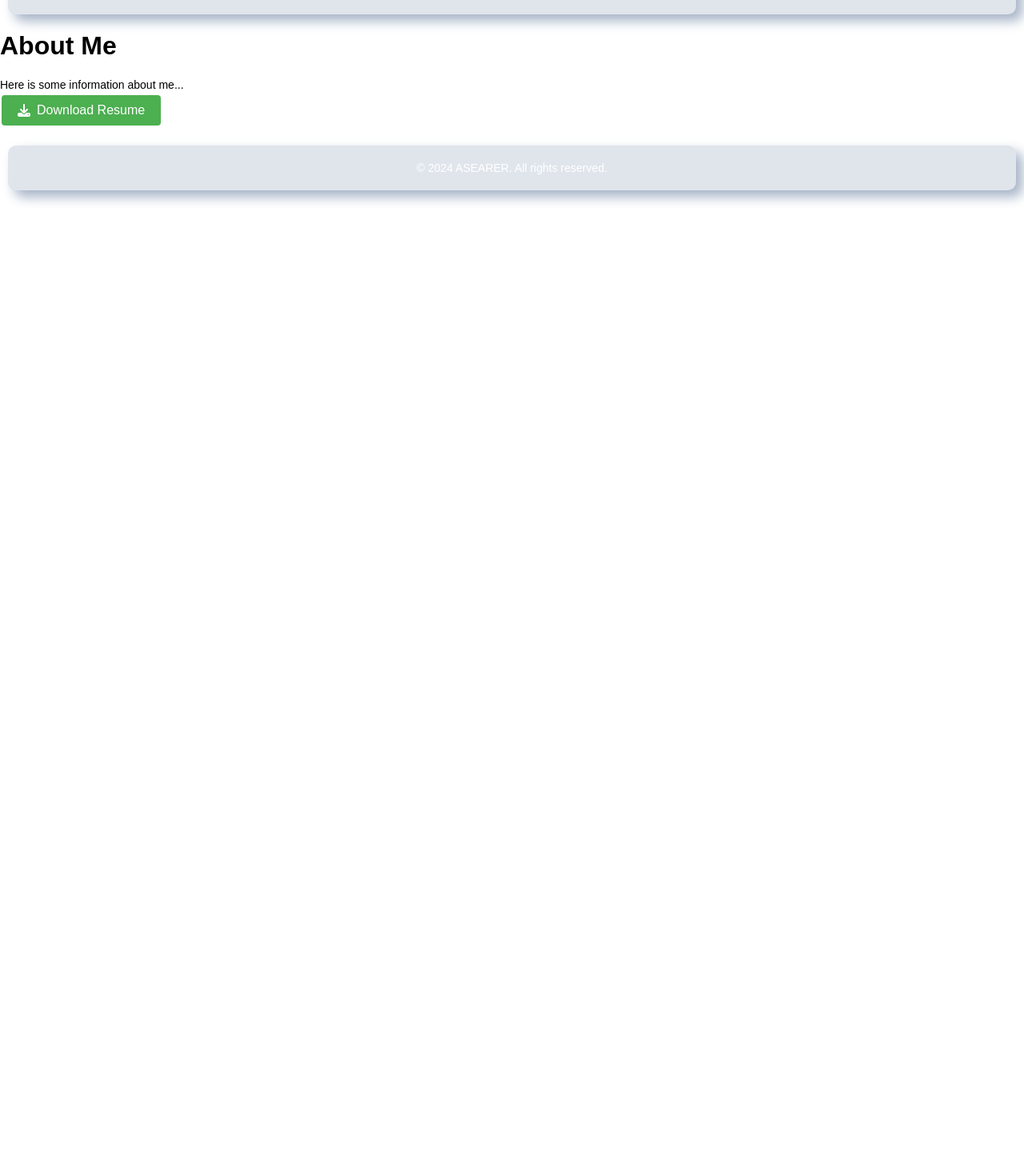
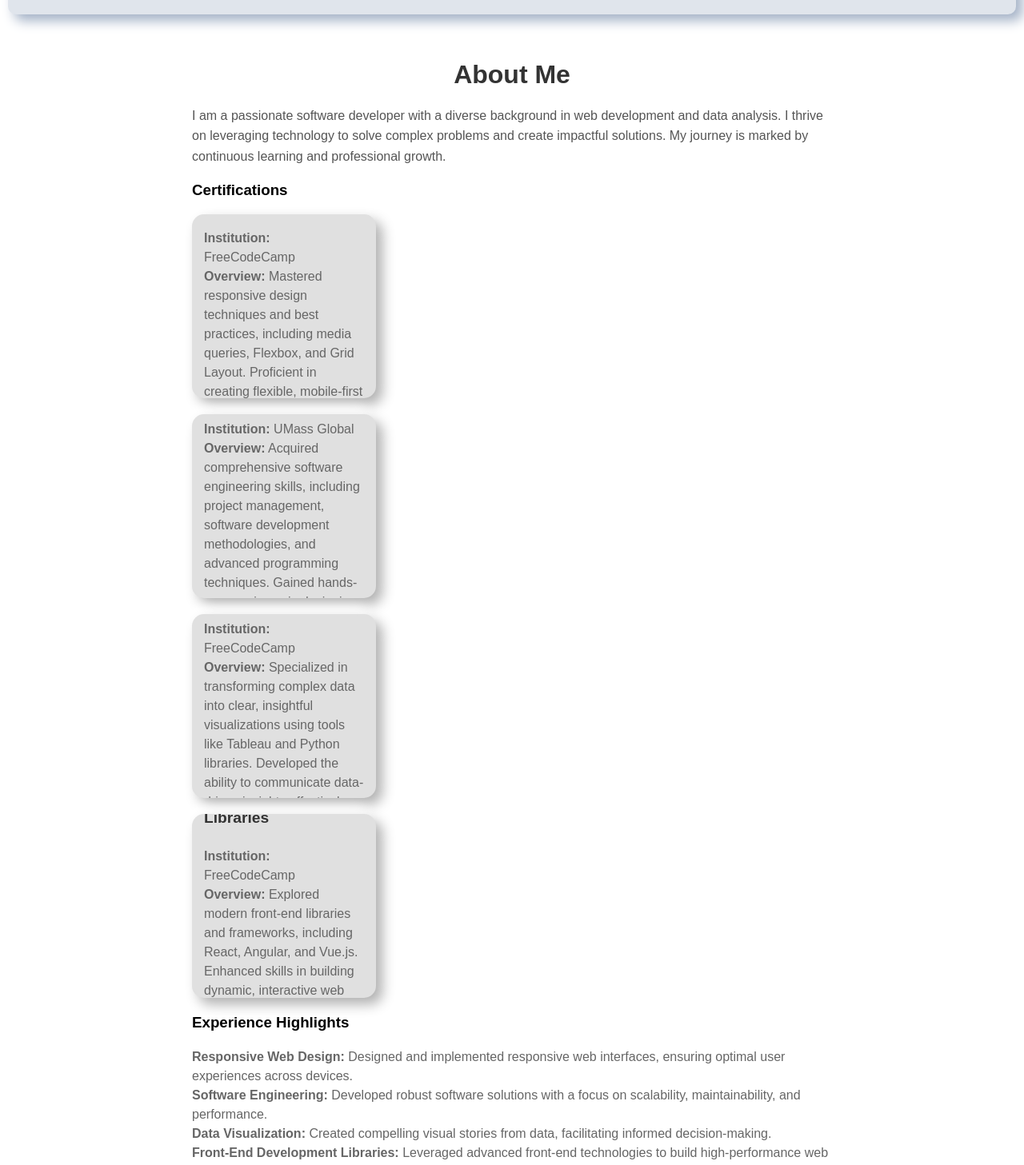
Before and after one commit to asearer/portfolio, a React (Create React App) app: page /about in a window 1280 px wide. Shown: the part 80-1537 px from the top of the page at 80% size. Before the commit the page ends 800 px from the top, so only its background shows below. Built offline with nearby package versions, Linux system fonts and the light colour scheme.

Commit message:
On branch main  Your branch is up to date with 'origin/main'.  Changes to be committed: 	modified:   src/components/About.css 	modified:   src/components/About.js

```diff
--- a/src/components/About.css
+++ b/src/components/About.css
@@ -1,4 +1,98 @@
-/* About.css */
+/* About Section Styling */
+.about-section {
+  padding: 20px;
+  max-width: 800px;
+  margin: auto;
+}
+
+.about-section h2 {
+  font-size: 2rem;
+  color: #333;
+  margin-bottom: 20px;
+}
+
+.about-section p {
+  font-size: 1rem;
+  line-height: 1.6;
+  color: #555;
+}
+
+.certification-item {
+  margin-bottom: 20px;
+}
+
+.certification-item h4 {
+  font-size: 1.2rem;
+  color: #333;
+}
+
+.certification-item ul {
+  list-style: none;
+  padding: 0;
+  margin: 0;
+}
+
+.certification-item li {
+  font-size: 1rem;
+  line-height: 1.5;
+  color: #666;
+}
+
+.experience-highlights {
+  margin-top: 20px;
+}
+
+.experience-highlights ul {
+  list-style: none;
+  padding: 0;
+  margin: 0;
+}
+
+.experience-highlights li {
+  font-size: 1rem;
+  line-height: 1.5;
+  color: #666;
+}
+
+.modal-button {
+  background-color: #007bff; /* Modern blue color */
+  border: none;
+  color: #fff;
+  padding: 12px 24px; /* Increased padding */
+  text-align: center;
+  text-decoration: none;
+  display: inline-flex; /* Inline-flex for text and icon alignment */
+  align-items: center;
+  font-size: 16px;
+  border-radius: 6px; /* Rounded corners */
+  margin: 5px;
+  cursor: pointer;
+  transition: background-color 0.3s ease; /* Smooth color transition */
+}
+
+.modal-button:hover {
+  background-color: #0056b3; /* Darker blue on hover */
+}
+
+.modal-button .fa-download {
+  margin-right: 10px; /* Space between icon and text */
+}
+
+.close {
+  color: #555; /* Darker close button color */
+  float: right;
+  font-size: 24px; /* Slightly smaller font size */
+  font-weight: bold;
+  transition: color 0.3s ease; /* Smooth color transition */
+}
+
+.close:hover,
+.close:focus {
+  color: #000; /* Darker color on hover/focus */
+  text-decoration: none;
+  cursor: pointer;
+}
+
 .modal {
   display: none;
   position: fixed;
@@ -8,55 +102,26 @@
   width: 100%;
   height: 100%;
   overflow: auto;
-  background-color: rgba(0, 0, 0, 0.4);
+  background-color: rgba(0, 0, 0, 0.6); /* Slightly darker overlay */
 }
 
 .modal-content {
-  background-color: #fefefe;
-  margin: 15% auto;
+  background-color: #fff;
+  margin: 10% auto; /* Adjusted margin for vertical centering */
   padding: 20px;
-  border: 1px solid #888;
-  width: 80%;
-  max-width: 400px;
-  border-radius: 10px;
+  border: 1px solid #ddd; /* Light border for modern look */
+  width: 90%; /* Increased width for responsiveness */
+  max-width: 500px; /* Larger max-width for big screens */
+  border-radius: 12px; /* Larger border-radius for softer look */
+  box-shadow: 0 4px 8px rgba(0, 0, 0, 0.2); /* Subtle shadow */
+  animation: fadeIn 0.3s ease-in; /* Smooth fade-in */
 }
 
-.close {
-  color: #aaa;
-  float: right;
-  font-size: 28px;
-  font-weight: bold;
+@keyframes fadeIn {
+  from {
+    opacity: 0;
+  }
+  to {
+    opacity: 1;
+  }
 }
-
-.close:hover,
-.close:focus {
-  color: black;
-  text-decoration: none;
-  cursor: pointer;
-}
-
-.modal-button {
-  background-color: #4CAF50;
-  border: none;
-  color: white;
-  padding: 10px 20px;
-  text-align: center;
-  text-decoration: none;
-  display: inline-flex; /* Changed from inline-block to inline-flex for better icon alignment */
-  align-items: center; /* Aligns text and icon vertically */
-  font-size: 16px;
-  margin: 5px 2px;
-  cursor: pointer;
-}
-
-.modal-button:hover {
-  background-color: #45a049;
-}
-
-.modal-button .fa-download {
-  margin-right: 8px; /* Adds space between icon and text */
-}
-
-.close .fa-times {
-  margin: 0; /* Removes default margin for icon alignment */
-}
--- a/src/components/About.js
+++ b/src/components/About.js
@@ -26,9 +26,56 @@ const About = () => {
   };
 
   return (
-    <div className="about">
-      <h1>About Me</h1>
-      <p>Here is some information about me...</p>
+    <section className="about-section">
+      <h2>About Me</h2>
+      <p>
+        I am a passionate software developer with a diverse background in web development and data analysis. I thrive on leveraging technology to solve complex problems and create impactful solutions. My journey is marked by continuous learning and professional growth.
+      </p>
+
+      <h3>Certifications</h3>
+
+      <div className="certification-item">
+        <h4>Responsive Web Design</h4>
+        <ul>
+          <li><strong>Institution:</strong> FreeCodeCamp</li>
+          <li><strong>Overview:</strong> Mastered responsive design techniques and best practices, including media queries, Flexbox, and Grid Layout. Proficient in creating flexible, mobile-first websites that adapt seamlessly to various screen sizes.</li>
+        </ul>
+      </div>
+
+      <div className="certification-item">
+        <h4>Software Engineering</h4>
+        <ul>
+          <li><strong>Institution:</strong> UMass Global</li>
+          <li><strong>Overview:</strong> Acquired comprehensive software engineering skills, including project management, software development methodologies, and advanced programming techniques. Gained hands-on experience in designing, developing, and deploying scalable software solutions.</li>
+        </ul>
+      </div>
+
+      <div className="certification-item">
+        <h4>Data Visualization</h4>
+        <ul>
+          <li><strong>Institution:</strong> FreeCodeCamp</li>
+          <li><strong>Overview:</strong> Specialized in transforming complex data into clear, insightful visualizations using tools like Tableau and Python libraries. Developed the ability to communicate data-driven insights effectively through charts, graphs, and interactive dashboards.</li>
+        </ul>
+      </div>
+
+      <div className="certification-item">
+        <h4>Front-End Development Libraries</h4>
+        <ul>
+          <li><strong>Institution:</strong> FreeCodeCamp</li>
+          <li><strong>Overview:</strong> Explored modern front-end libraries and frameworks, including React, Angular, and Vue.js. Enhanced skills in building dynamic, interactive web applications with efficient state management and reusable components.</li>
+        </ul>
+      </div>
+
+      <h3>Experience Highlights</h3>
+      <div className="experience-highlights">
+        <ul>
+          <li><strong>Responsive Web Design:</strong> Designed and implemented responsive web interfaces, ensuring optimal user experiences across devices.</li>
+          <li><strong>Software Engineering:</strong> Developed robust software solutions with a focus on scalability, maintainability, and performance.</li>
+          <li><strong>Data Visualization:</strong> Created compelling visual stories from data, facilitating informed decision-making.</li>
+          <li><strong>Front-End Development Libraries:</strong> Leveraged advanced front-end technologies to build high-performance web applications.</li>
+        </ul>
+      </div>
+
       <button className="modal-button" onClick={handleDownloadClick}>
         <FontAwesomeIcon icon={faDownload} /> Download Resume
       </button>
@@ -49,7 +96,7 @@ const About = () => {
           </button>
         </div>
       </div>
-    </div>
+    </section>
   );
 };
 
```
